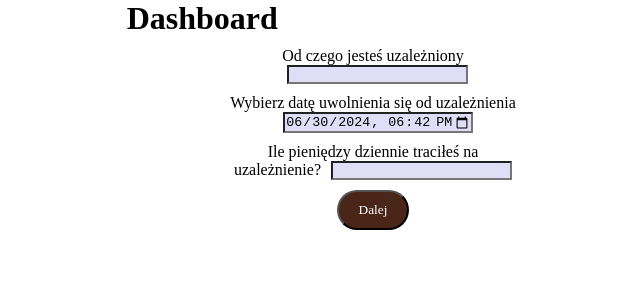
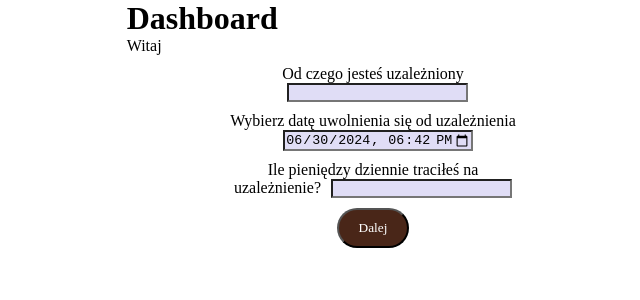
Before and after one commit to RadekPalka/react-i-am-sober, a React (Vite) app: page /dashboard in a window 1280 px wide. Shown: the top 300 px of the page, without its empty margins (267-907 px from the left). Built offline with nearby package versions, Linux system fonts and the light colour scheme; no server answers; sample sign-in values are in the browser's storage.

Commit message:
feat: set login to username from database

```diff
--- a/src/pages/Dashboard.tsx
+++ b/src/pages/Dashboard.tsx
@@ -3,9 +3,10 @@ import { Form } from '../components/Form';
 import { useUserContext } from '../components/UserContext';
 import { useNavigate } from 'react-router-dom';
 import axios from 'axios';
+import { UserData } from '../types/UserData';
 
 export const Dashboard: React.FC = () => {
-	const { userData } = useUserContext();
+	const { userData, setUserData } = useUserContext();
 	const navigate = useNavigate();
 	useEffect(() => {
 		const token = localStorage.getItem('sessionToken');
@@ -18,6 +19,11 @@ export const Dashboard: React.FC = () => {
 				})
 				.then((response) => {
 					console.log(response.data);
+					setUserData((prevState: UserData) => ({
+						...prevState,
+						id: response.data.id,
+						login: response.data.username,
+					}));
 				})
 				.catch((error) => {
 					console.error('Error fetching data:', error);
@@ -30,6 +36,7 @@ export const Dashboard: React.FC = () => {
 	return (
 		<div>
 			<h1>Dashboard</h1>
+			<p>Witaj {userData.login}</p>
 			<Form />
 		</div>
 	);
```
